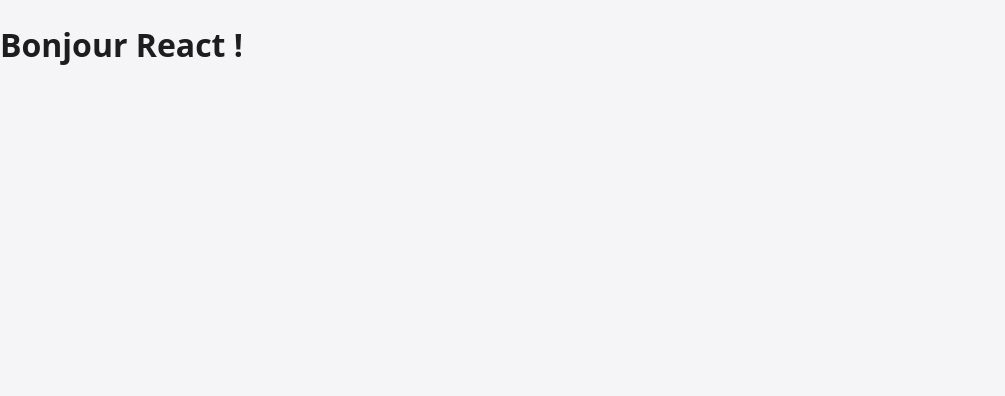
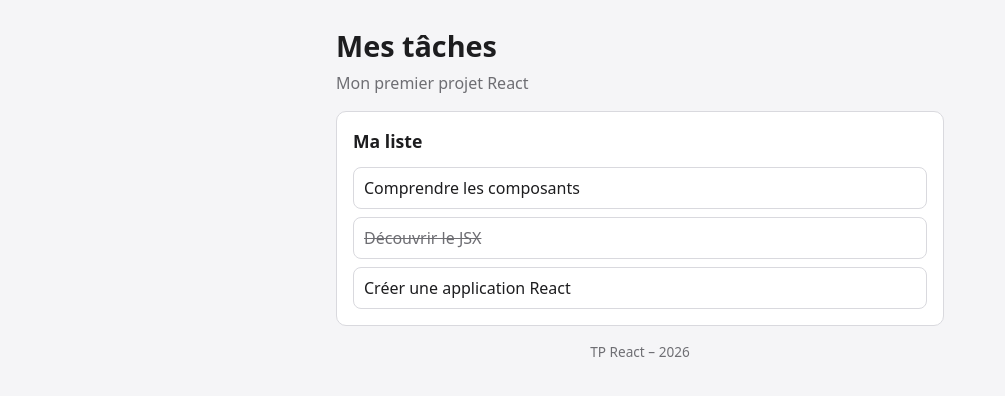
Before and after one commit to hadiimane3-cmyk/tp_react, a React (Vite) app in the folder mes-taches/: page / in a window 1280 px wide. Shown: the top 396 px of the page, without its empty margins (0-1005 px from the left). Built offline with nearby package versions, Linux system fonts and the light colour scheme.

Commit message:
Étape 1 : premiers composants

```diff
--- a/mes-taches/src/App.jsx
+++ b/mes-taches/src/App.jsx
@@ -1,5 +1,21 @@
+
+import Entete from './components/Entete.jsx'
+import ListeTaches from './components/ListeTaches.jsx'
+import Pied from './components/Pied.jsx'
+
 function App() {
-  return <h1>Bonjour React !</h1>
+  return (
+    <div className="app">
+      <Entete />
+
+      <section className="carte">
+        <h2>Ma liste</h2>
+        <ListeTaches />
+      </section>
+
+      <Pied />
+    </div>
+  )
 }
 
 export default App
--- /dev/null
+++ b/mes-taches/src/components/Entete.jsx
@@ -0,0 +1,10 @@
+function Entete() {
+  return (
+    <header className="entete">
+      <h1>Mes tâches</h1>
+      <p>Mon premier projet React</p>
+    </header>
+  )
+}
+
+export default Entete
--- /dev/null
+++ b/mes-taches/src/components/ListeTaches.jsx
@@ -0,0 +1,20 @@
+
+function ListeTaches() {
+  return (
+    <ul className="liste-taches">
+      <li className="tache">
+        <span className="titre">Comprendre les composants</span>
+      </li>
+
+      <li className="tache terminee">
+        <span className="titre">Découvrir le JSX</span>
+      </li>
+
+      <li className="tache">
+        <span className="titre">Créer une application React</span>
+      </li>
+    </ul>
+  )
+}
+
+export default ListeTaches
--- /dev/null
+++ b/mes-taches/src/components/Pied.jsx
@@ -0,0 +1,12 @@
+
+const ANNEE = new Date().getFullYear()
+
+function Pied() {
+  return (
+    <footer className="pied">
+      TP React – {ANNEE}
+    </footer>
+  )
+}
+
+export default Pied
```
